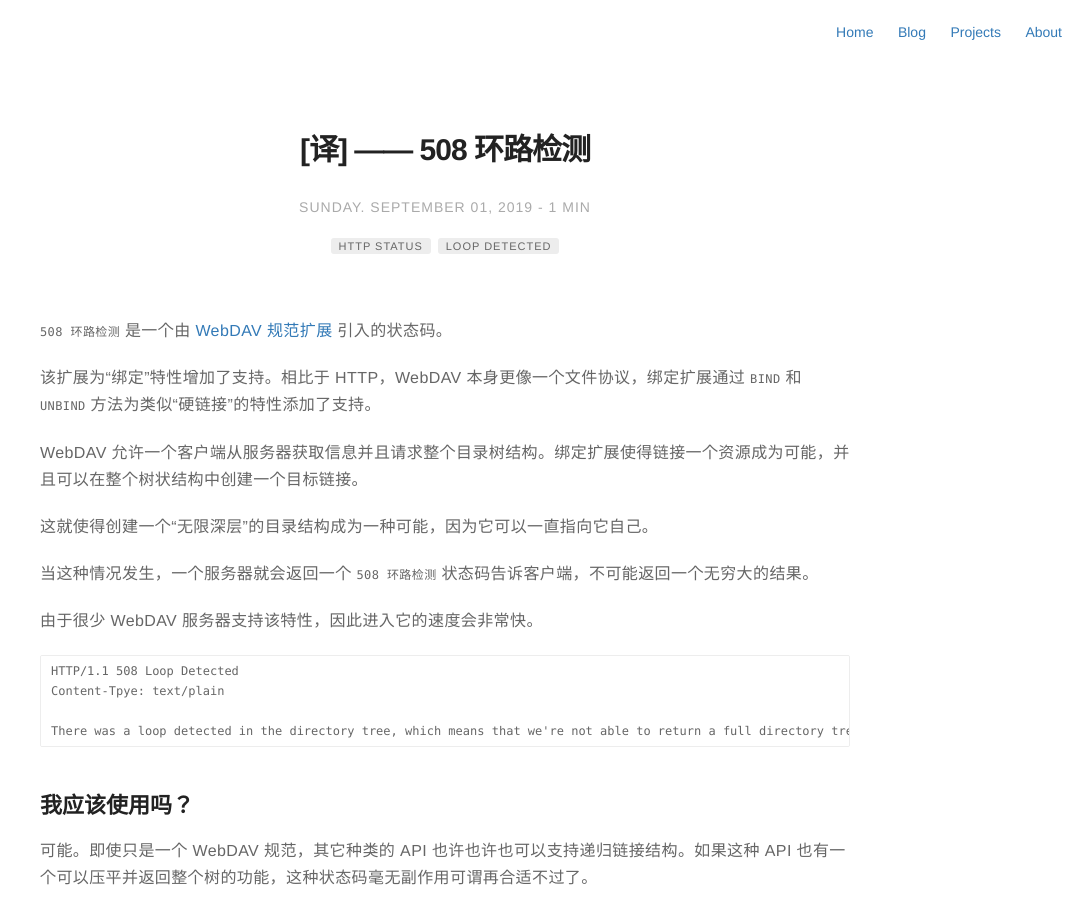
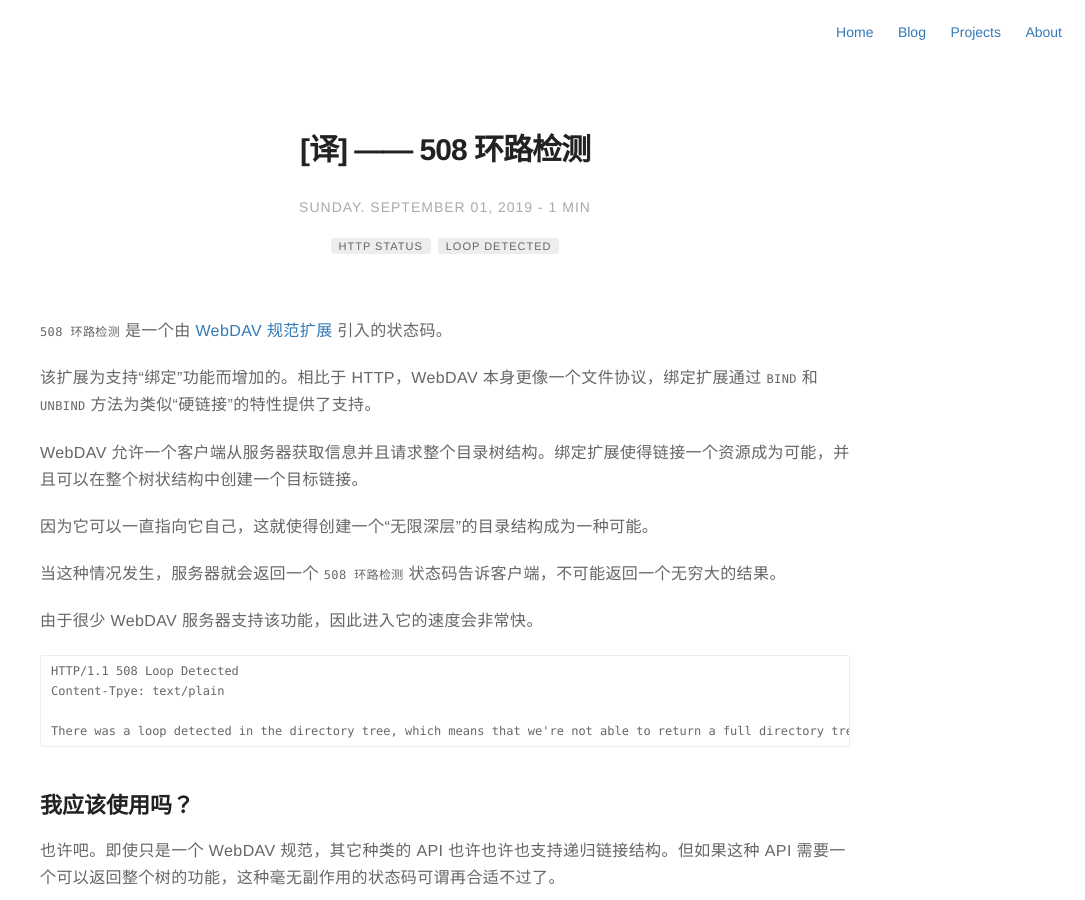
Before and after one commit to rust17/blog, a Jekyll site: the page built from _posts/2019-09-01-translation-508-loop-detected.markdown, in a window 1280 px wide and 900 px high. Shown: the whole window, without its empty margins (195-1280 px from the left). Built offline with Jekyll 4.4.1, drawn with Linux system fonts in a browser that asks for light colours; comment, search, counter and statistics services are not loaded.

Commit message:
publish article translation-508-loop-detected

````diff
--- a/_posts/2019-09-01-translation-508-loop-detected.markdown
+++ b/_posts/2019-09-01-translation-508-loop-detected.markdown
@@ -7,22 +7,22 @@
 - http status
 - loop detected
 category: blog
-hidden: true
+hidden: false
 author: circle
 description: 508 loop detected
 ---
 
 `508 环路检测` 是一个由 [WebDAV 规范扩展][1] 引入的状态码。
 
-该扩展为“绑定”特性增加了支持。相比于 HTTP，WebDAV 本身更像一个文件协议，绑定扩展通过 `BIND` 和 `UNBIND` 方法为类似“硬链接”的特性添加了支持。
+该扩展为支持“绑定”功能而增加的。相比于 HTTP，WebDAV 本身更像一个文件协议，绑定扩展通过 `BIND` 和 `UNBIND` 方法为类似“硬链接”的特性提供了支持。
 
 WebDAV 允许一个客户端从服务器获取信息并且请求整个目录树结构。绑定扩展使得链接一个资源成为可能，并且可以在整个树状结构中创建一个目标链接。
 
-这就使得创建一个“无限深层”的目录结构成为一种可能，因为它可以一直指向它自己。
+因为它可以一直指向它自己，这就使得创建一个“无限深层”的目录结构成为一种可能。
 
-当这种情况发生，一个服务器就会返回一个 `508 环路检测` 状态码告诉客户端，不可能返回一个无穷大的结果。
+当这种情况发生，服务器就会返回一个 `508 环路检测` 状态码告诉客户端，不可能返回一个无穷大的结果。
 
-由于很少 WebDAV 服务器支持该特性，因此进入它的速度会非常快。
+由于很少 WebDAV 服务器支持该功能，因此进入它的速度会非常快。
 
 ```
 HTTP/1.1 508 Loop Detected
@@ -33,7 +33,7 @@
 
 ## 我应该使用吗？
 
-可能。即使只是一个 WebDAV 规范，其它种类的 API 也许也许也可以支持递归链接结构。如果这种 API 也有一个可以压平并返回整个树的功能，这种状态码毫无副作用可谓再合适不过了。
+也许吧。即使只是一个 WebDAV 规范，其它种类的 API 也许也许也支持递归链接结构。但如果这种 API 需要一个可以返回整个树的功能，这种毫无副作用的状态码可谓再合适不过了。
 
 然而，选择返回 5xx 系列状态码有点奇怪。如果一个系统允许递归链接结构的资源，并且用户请求调用该资源，那其实客户端是有问题的。
 
````
